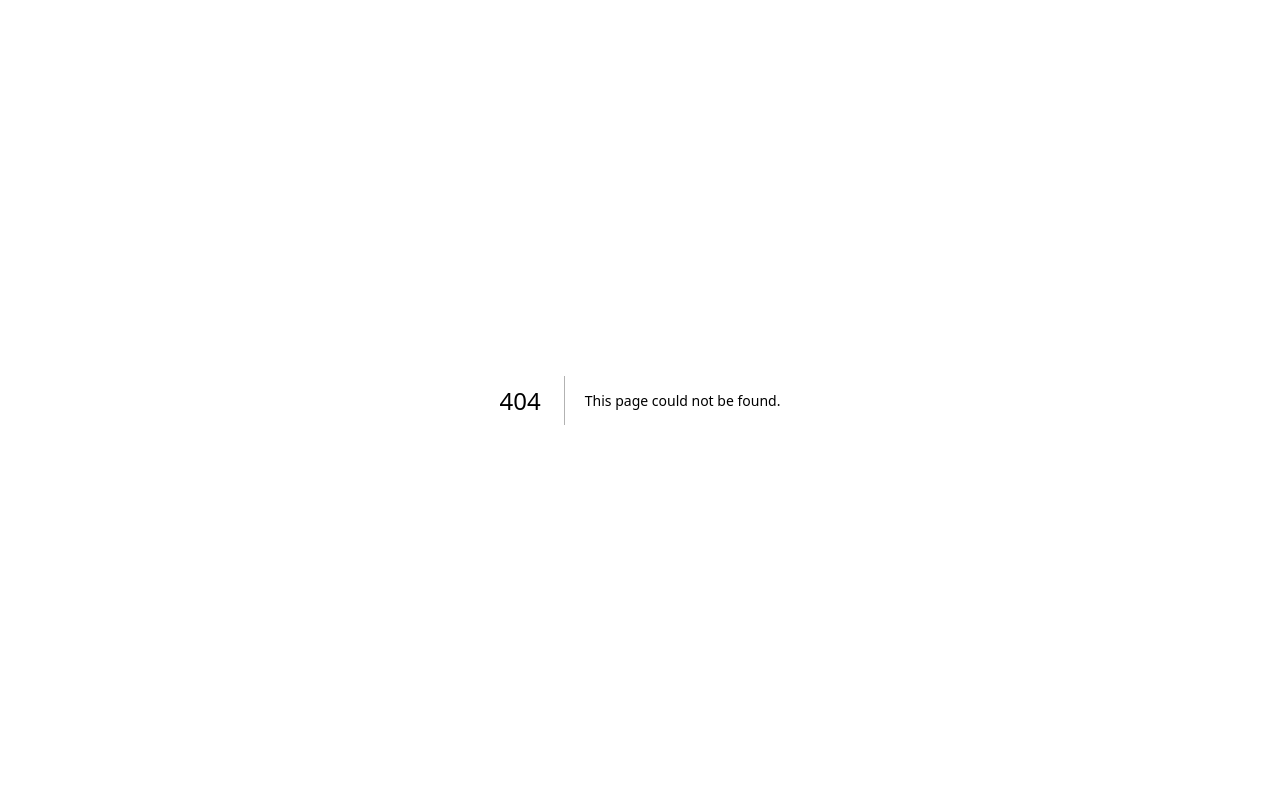
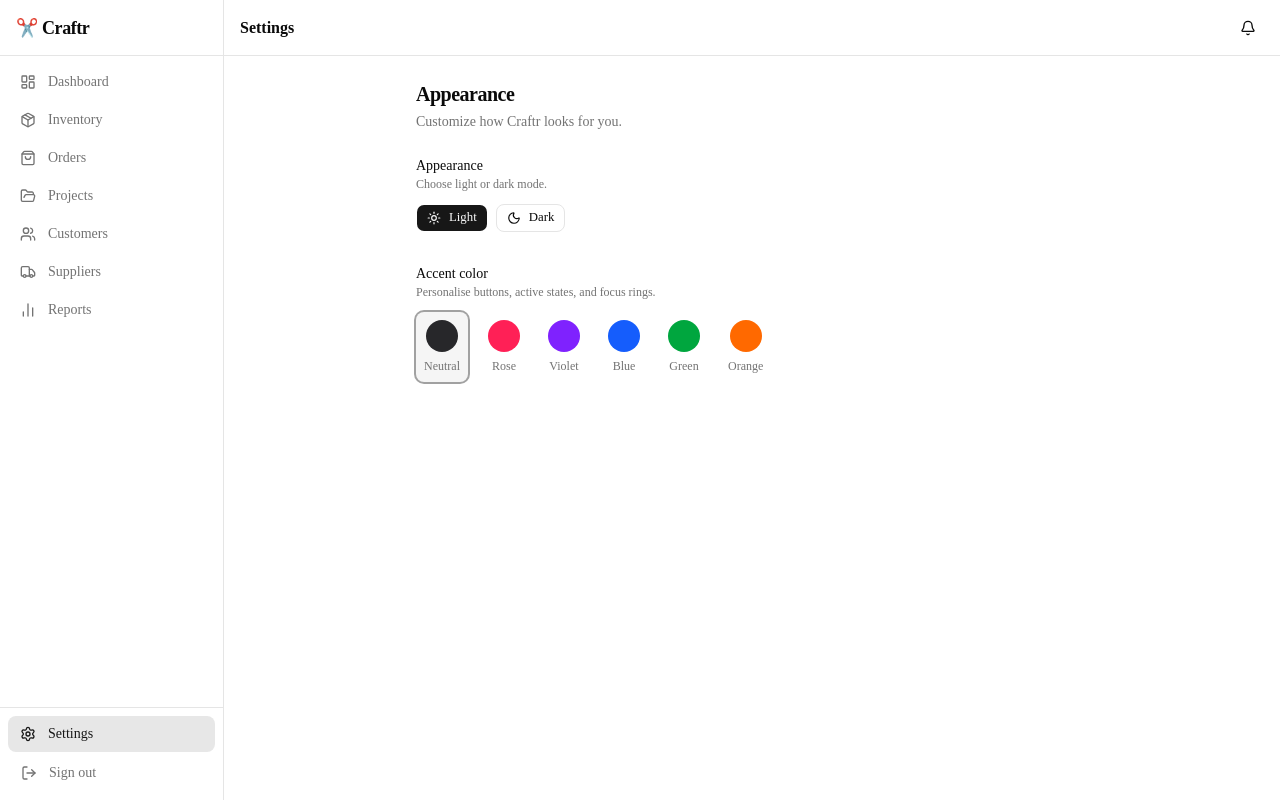
Before and after one commit to elitochanjr/Craftr, a Next.js app: page /settings in a window 1280 px wide. Before the commit this address had no page. Built offline with nearby package versions, Linux system fonts and the light colour scheme; no server answers; sample sign-in values are in the browser's storage.

Commit message:
feat: light/dark toggle, accent color presets, Settings page (#4)

```diff
--- /dev/null
+++ b/src/app/(app)/settings/actions.ts
@@ -0,0 +1,21 @@
+"use server";
+
+import { prisma } from "@/lib/prisma";
+import { requireAuth } from "@/lib/auth-helpers";
+import { revalidatePath } from "next/cache";
+
+const VALID_ACCENTS = ["neutral", "rose", "violet", "blue", "green", "orange"];
+
+export async function saveAccentColorAction(accent: string) {
+  if (!VALID_ACCENTS.includes(accent)) return { error: "Invalid accent color." };
+
+  const session = await requireAuth();
+
+  await prisma.user.update({
+    where: { id: session.user.id },
+    data: { accentColor: accent },
+  });
+
+  revalidatePath("/", "layout");
+  return { success: true };
+}
--- /dev/null
+++ b/src/app/(app)/settings/page.tsx
@@ -0,0 +1,27 @@
+import { requireAuth } from "@/lib/auth-helpers";
+import { Header } from "@/components/layout/header";
+import { ThemeSettings } from "@/components/settings/theme-settings";
+
+export default async function SettingsPage() {
+  const session = await requireAuth();
+  const accent = session.user.accentColor ?? "neutral";
+
+  return (
+    <>
+      <Header title="Settings" />
+      <div className="p-6">
+        <div className="max-w-2xl mx-auto space-y-10">
+          <div>
+            <h2 className="text-xl font-semibold tracking-tight mb-1">
+              Appearance
+            </h2>
+            <p className="text-sm text-muted-foreground mb-6">
+              Customize how Craftr looks for you.
+            </p>
+            <ThemeSettings initialAccent={accent} />
+          </div>
+        </div>
+      </div>
+    </>
+  );
+}
--- a/src/app/globals.css
+++ b/src/app/globals.css
@@ -128,3 +128,85 @@
     @apply font-sans;
   }
 }
+
+/* ─── Accent color presets ─────────────────────────────────────────── */
+
+/* Rose */
+:root[data-accent="rose"] {
+  --primary: oklch(0.645 0.201 14.7);
+  --primary-foreground: oklch(0.985 0 0);
+  --ring: oklch(0.645 0.201 14.7);
+  --sidebar-primary: oklch(0.645 0.201 14.7);
+  --sidebar-primary-foreground: oklch(0.985 0 0);
+}
+.dark[data-accent="rose"] {
+  --primary: oklch(0.72 0.18 14.7);
+  --primary-foreground: oklch(0.1 0 0);
+  --ring: oklch(0.72 0.18 14.7);
+  --sidebar-primary: oklch(0.72 0.18 14.7);
+  --sidebar-primary-foreground: oklch(0.1 0 0);
+}
+
+/* Violet */
+:root[data-accent="violet"] {
+  --primary: oklch(0.512 0.25 275);
+  --primary-foreground: oklch(0.985 0 0);
+  --ring: oklch(0.512 0.25 275);
+  --sidebar-primary: oklch(0.512 0.25 275);
+  --sidebar-primary-foreground: oklch(0.985 0 0);
+}
+.dark[data-accent="violet"] {
+  --primary: oklch(0.65 0.22 275);
+  --primary-foreground: oklch(0.1 0 0);
+  --ring: oklch(0.65 0.22 275);
+  --sidebar-primary: oklch(0.65 0.22 275);
+  --sidebar-primary-foreground: oklch(0.1 0 0);
+}
+
+/* Blue */
+:root[data-accent="blue"] {
+  --primary: oklch(0.546 0.185 264.4);
+  --primary-foreground: oklch(0.985 0 0);
+  --ring: oklch(0.546 0.185 264.4);
+  --sidebar-primary: oklch(0.546 0.185 264.4);
+  --sidebar-primary-foreground: oklch(0.985 0 0);
+}
+.dark[data-accent="blue"] {
+  --primary: oklch(0.67 0.17 264.4);
+  --primary-foreground: oklch(0.1 0 0);
+  --ring: oklch(0.67 0.17 264.4);
+  --sidebar-primary: oklch(0.67 0.17 264.4);
+  --sidebar-primary-foreground: oklch(0.1 0 0);
+}
+
+/* Green */
+:root[data-accent="green"] {
+  --primary: oklch(0.5 0.15 142.5);
+  --primary-foreground: oklch(0.985 0 0);
+  --ring: oklch(0.5 0.15 142.5);
+  --sidebar-primary: oklch(0.5 0.15 142.5);
+  --sidebar-primary-foreground: oklch(0.985 0 0);
+}
+.dark[data-accent="green"] {
+  --primary: oklch(0.62 0.13 142.5);
+  --primary-foreground: oklch(0.1 0 0);
+  --ring: oklch(0.62 0.13 142.5);
+  --sidebar-primary: oklch(0.62 0.13 142.5);
+  --sidebar-primary-foreground: oklch(0.1 0 0);
+}
+
+/* Orange */
+:root[data-accent="orange"] {
+  --primary: oklch(0.6 0.2 49.5);
+  --primary-foreground: oklch(0.985 0 0);
+  --ring: oklch(0.6 0.2 49.5);
+  --sidebar-primary: oklch(0.6 0.2 49.5);
+  --sidebar-primary-foreground: oklch(0.985 0 0);
+}
+.dark[data-accent="orange"] {
+  --primary: oklch(0.72 0.17 49.5);
+  --primary-foreground: oklch(0.1 0 0);
+  --ring: oklch(0.72 0.17 49.5);
+  --sidebar-primary: oklch(0.72 0.17 49.5);
+  --sidebar-primary-foreground: oklch(0.1 0 0);
+}
--- a/src/app/layout.tsx
+++ b/src/app/layout.tsx
@@ -1,5 +1,7 @@
 import type { Metadata } from "next";
 import "./globals.css";
+import { ThemeProvider } from "@/components/providers/theme-provider";
+import { auth } from "@/auth";
 
 export const metadata: Metadata = {
   title: "Craftr",
@@ -7,15 +9,23 @@ export const metadata: Metadata = {
   manifest: "/manifest.json",
 };
 
-export default function RootLayout({
+export default async function RootLayout({
   children,
 }: Readonly<{
   children: React.ReactNode;
 }>) {
+  const session = await auth();
+  const accent = session?.user?.accentColor ?? "neutral";
+
   return (
-    <html lang="en" className="h-full" suppressHydrationWarning>
+    <html
+      lang="en"
+      className="h-full"
+      data-accent={accent}
+      suppressHydrationWarning
+    >
       <body className="min-h-full font-sans antialiased bg-background text-foreground">
-        {children}
+        <ThemeProvider>{children}</ThemeProvider>
       </body>
     </html>
   );
--- a/src/auth.ts
+++ b/src/auth.ts
@@ -10,10 +10,12 @@ declare module "next-auth" {
     user: {
       id: string;
       role: Role;
+      accentColor?: string | null;
     } & DefaultSession["user"];
   }
   interface User {
     role: Role;
+    accentColor?: string | null;
   }
 }
 
@@ -21,6 +23,7 @@ declare module "next-auth/jwt" {
   interface JWT {
     id: string;
     role: Role;
+    accentColor?: string | null;
   }
 }
 
@@ -54,6 +57,7 @@ export const { handlers, auth, signIn, signOut } = NextAuth({
           name: user.name ?? undefined,
           image: user.image ?? undefined,
           role: user.role,
+          accentColor: user.accentColor,
         };
       },
     }),
@@ -63,12 +67,14 @@ export const { handlers, auth, signIn, signOut } = NextAuth({
       if (user) {
         token.id = user.id as string;
         token.role = (user as User).role;
+        token.accentColor = (user as User).accentColor;
       }
       return token;
     },
     session({ session, token }) {
       session.user.id = token.id;
       session.user.role = token.role;
+      session.user.accentColor = token.accentColor;
       return session;
     },
   },
--- /dev/null
+++ b/src/components/providers/theme-provider.tsx
@@ -0,0 +1,16 @@
+"use client";
+
+import { ThemeProvider as NextThemesProvider } from "next-themes";
+
+export function ThemeProvider({ children }: { children: React.ReactNode }) {
+  return (
+    <NextThemesProvider
+      attribute="class"
+      defaultTheme="light"
+      enableSystem={false}
+      disableTransitionOnChange
+    >
+      {children}
+    </NextThemesProvider>
+  );
+}
--- /dev/null
+++ b/src/components/settings/theme-settings.tsx
@@ -0,0 +1,101 @@
+"use client";
+
+import { useTheme } from "next-themes";
+import { useOptimistic, useTransition } from "react";
+import { saveAccentColorAction } from "@/app/(app)/settings/actions";
+import { Button } from "@/components/ui/button";
+import { Moon, Sun } from "lucide-react";
+import { cn } from "@/lib/utils";
+
+const ACCENT_PRESETS = [
+  { name: "neutral", label: "Neutral", swatch: "bg-zinc-800 dark:bg-zinc-200" },
+  { name: "rose", label: "Rose", swatch: "bg-rose-500" },
+  { name: "violet", label: "Violet", swatch: "bg-violet-600" },
+  { name: "blue", label: "Blue", swatch: "bg-blue-600" },
+  { name: "green", label: "Green", swatch: "bg-green-600" },
+  { name: "orange", label: "Orange", swatch: "bg-orange-500" },
+] as const;
+
+type AccentName = (typeof ACCENT_PRESETS)[number]["name"];
+
+interface ThemeSettingsProps {
+  initialAccent: string;
+}
+
+export function ThemeSettings({ initialAccent }: ThemeSettingsProps) {
+  const { theme, setTheme } = useTheme();
+  const [, startTransition] = useTransition();
+  const [optimisticAccent, setOptimisticAccent] = useOptimistic(
+    (initialAccent || "neutral") as AccentName
+  );
+
+  function handleAccentChange(accent: AccentName) {
+    startTransition(async () => {
+      setOptimisticAccent(accent);
+      // Update the html data-accent attribute immediately
+      document.documentElement.setAttribute("data-accent", accent);
+      await saveAccentColorAction(accent);
+    });
+  }
+
+  return (
+    <div className="max-w-lg space-y-8">
+      {/* Light / Dark */}
+      <section className="space-y-3">
+        <div>
+          <h3 className="font-medium text-sm">Appearance</h3>
+          <p className="text-xs text-muted-foreground">
+            Choose light or dark mode.
+          </p>
+        </div>
+        <div className="flex gap-2">
+          <Button
+            variant={theme === "light" ? "default" : "outline"}
+            size="sm"
+            onClick={() => setTheme("light")}
+            className="gap-2"
+          >
+            <Sun className="h-4 w-4" />
+            Light
+          </Button>
+          <Button
+            variant={theme === "dark" ? "default" : "outline"}
+            size="sm"
+            onClick={() => setTheme("dark")}
+            className="gap-2"
+          >
+            <Moon className="h-4 w-4" />
+            Dark
+          </Button>
+        </div>
+      </section>
+
+      {/* Accent color */}
+      <section className="space-y-3">
+        <div>
+          <h3 className="font-medium text-sm">Accent color</h3>
+          <p className="text-xs text-muted-foreground">
+            Personalise buttons, active states, and focus rings.
+          </p>
+        </div>
+        <div className="flex flex-wrap gap-3">
+          {ACCENT_PRESETS.map(({ name, label, swatch }) => (
+            <button
+              key={name}
+              onClick={() => handleAccentChange(name)}
+              title={label}
+              className={cn(
+                "flex flex-col items-center gap-1.5 rounded-md p-2 transition-all",
+                "hover:bg-muted focus-visible:outline-none focus-visible:ring-2 focus-visible:ring-ring",
+                optimisticAccent === name && "ring-2 ring-ring bg-muted"
+              )}
+            >
+              <span className={cn("h-8 w-8 rounded-full block", swatch)} />
+              <span className="text-xs text-muted-foreground">{label}</span>
+            </button>
+          ))}
+        </div>
+      </section>
+    </div>
+  );
+}
```
